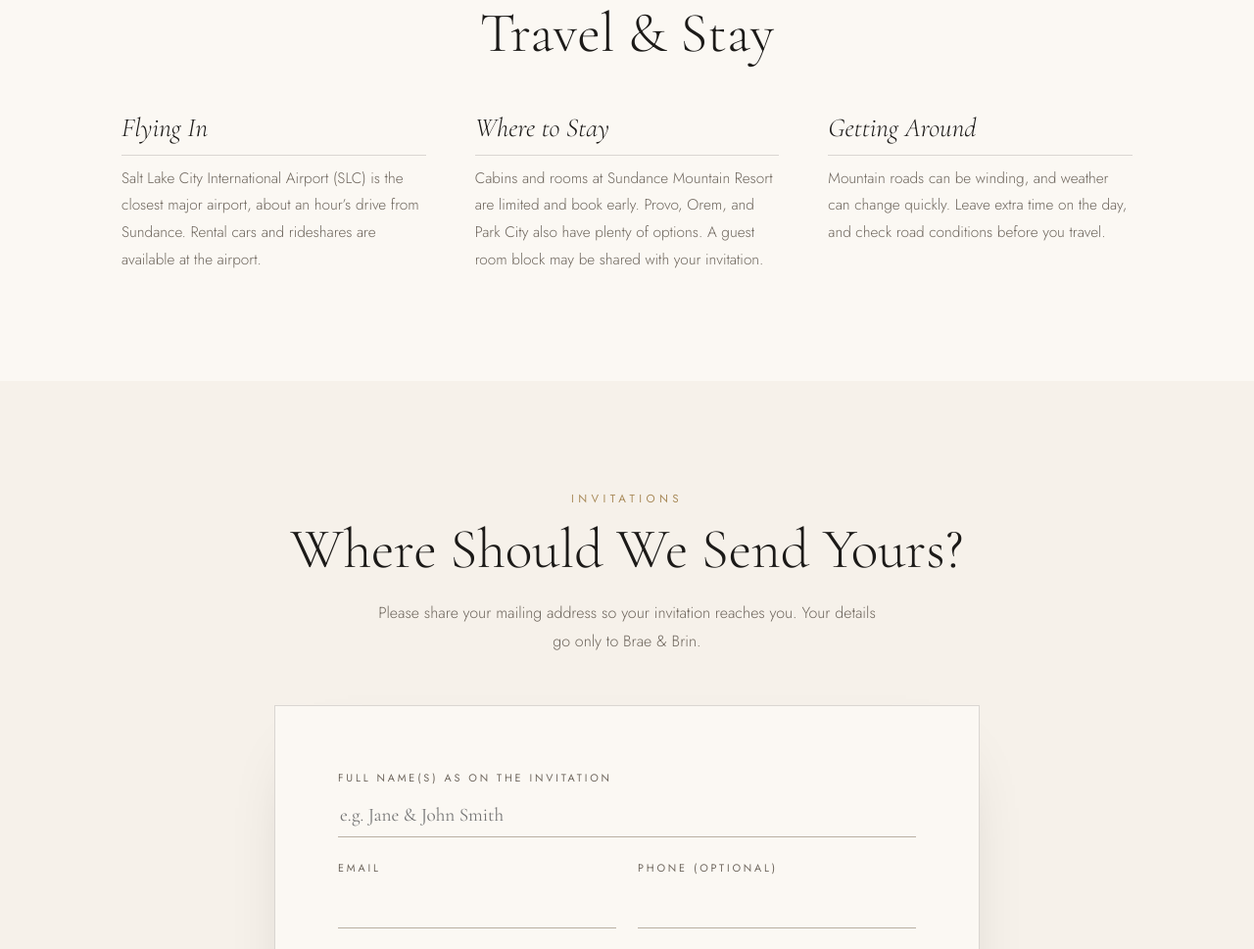
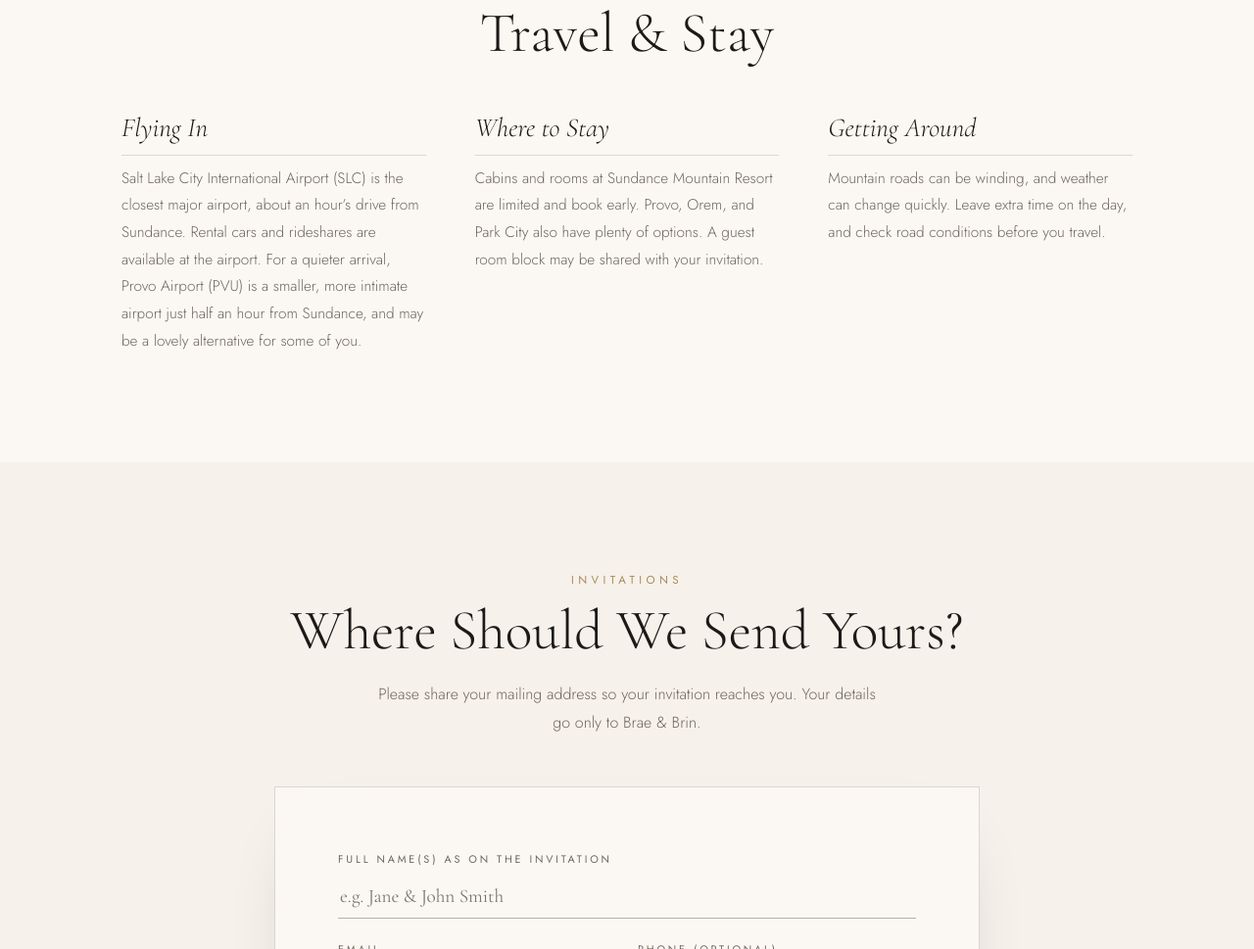
Before and after one commit to brindiedawn85-design/brae-and-brin, a plain HTML site: page index.html in a window 1280 px wide. Shown: the part 6520-7489 px from the top of the page at 98% size. Drawn offline with nearby package versions, Linux system fonts and the light colour scheme.

Commit message:
Add Provo Airport to Flying In
Co-Authored-By: Claude Sonnet 5.5 <noreply@anthropic.com>

```diff
--- a/index.html
+++ b/index.html
@@ -258,7 +258,7 @@ footer a{color:#e9d6ae;text-decoration:none;border-bottom:1px solid rgba(233,214
   <div class="wrap">
     <div class="center"><p class="eyebrow reveal">Getting Here</p><h2 class="reveal">Travel &amp; Stay</h2></div>
     <div class="cols reveal">
-      <div><h3>Flying In</h3><p>Salt Lake City International Airport (SLC) is the closest major airport, about an hour’s drive from Sundance. Rental cars and rideshares are available at the airport.</p></div>
+      <div><h3>Flying In</h3><p>Salt Lake City International Airport (SLC) is the closest major airport, about an hour’s drive from Sundance. Rental cars and rideshares are available at the airport. For a quieter arrival, Provo Airport (PVU) is a smaller, more intimate airport just half an hour from Sundance, and may be a lovely alternative for some of you.</p></div>
       <div><h3>Where to Stay</h3><p>Cabins and rooms at Sundance Mountain Resort are limited and book early. Provo, Orem, and Park City also have plenty of options. A guest room block may be shared with your invitation.</p></div>
       <div><h3>Getting Around</h3><p>Mountain roads can be winding, and weather can change quickly. Leave extra time on the day, and check road conditions before you travel.</p></div>
     </div>
```
